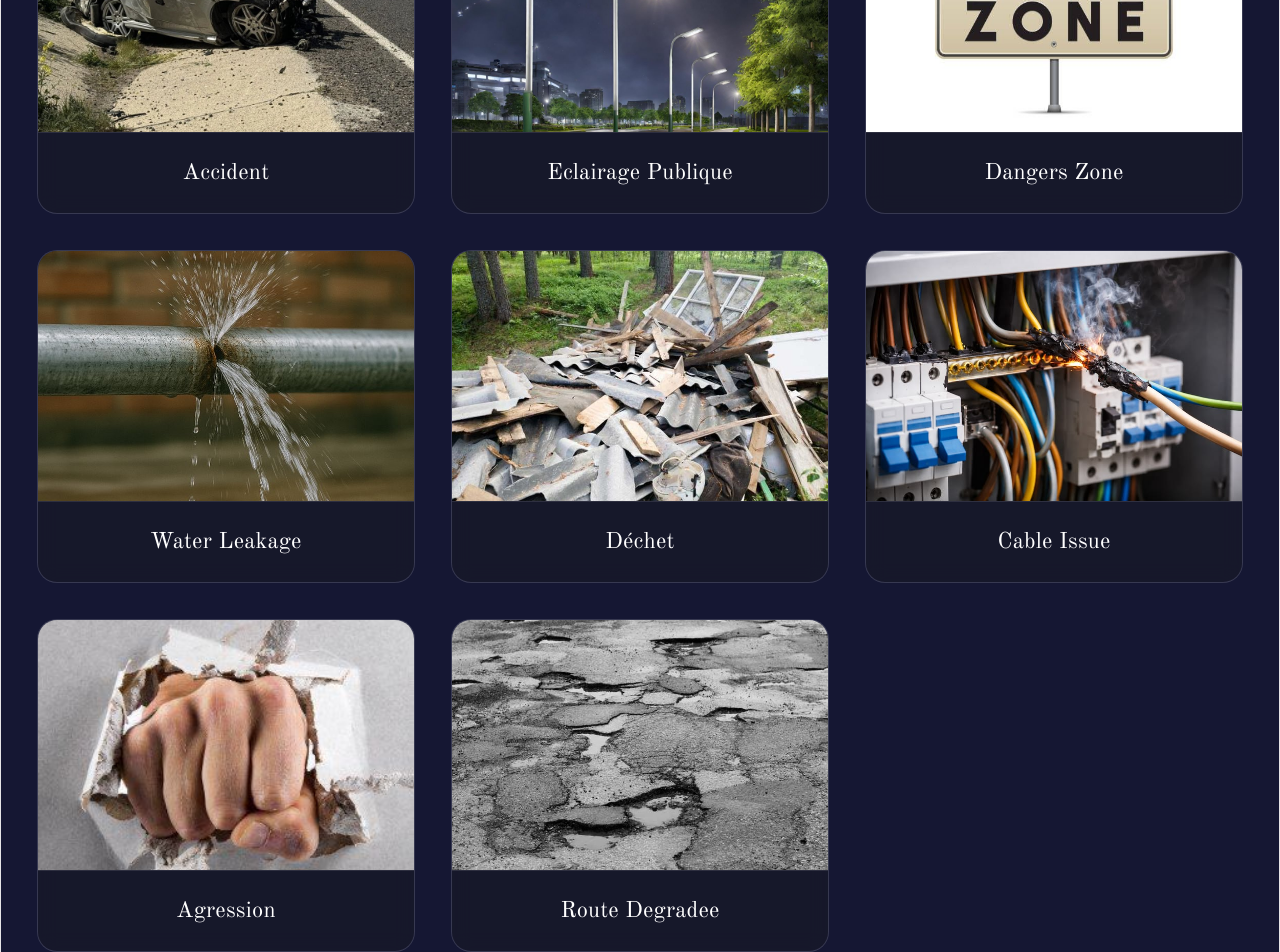
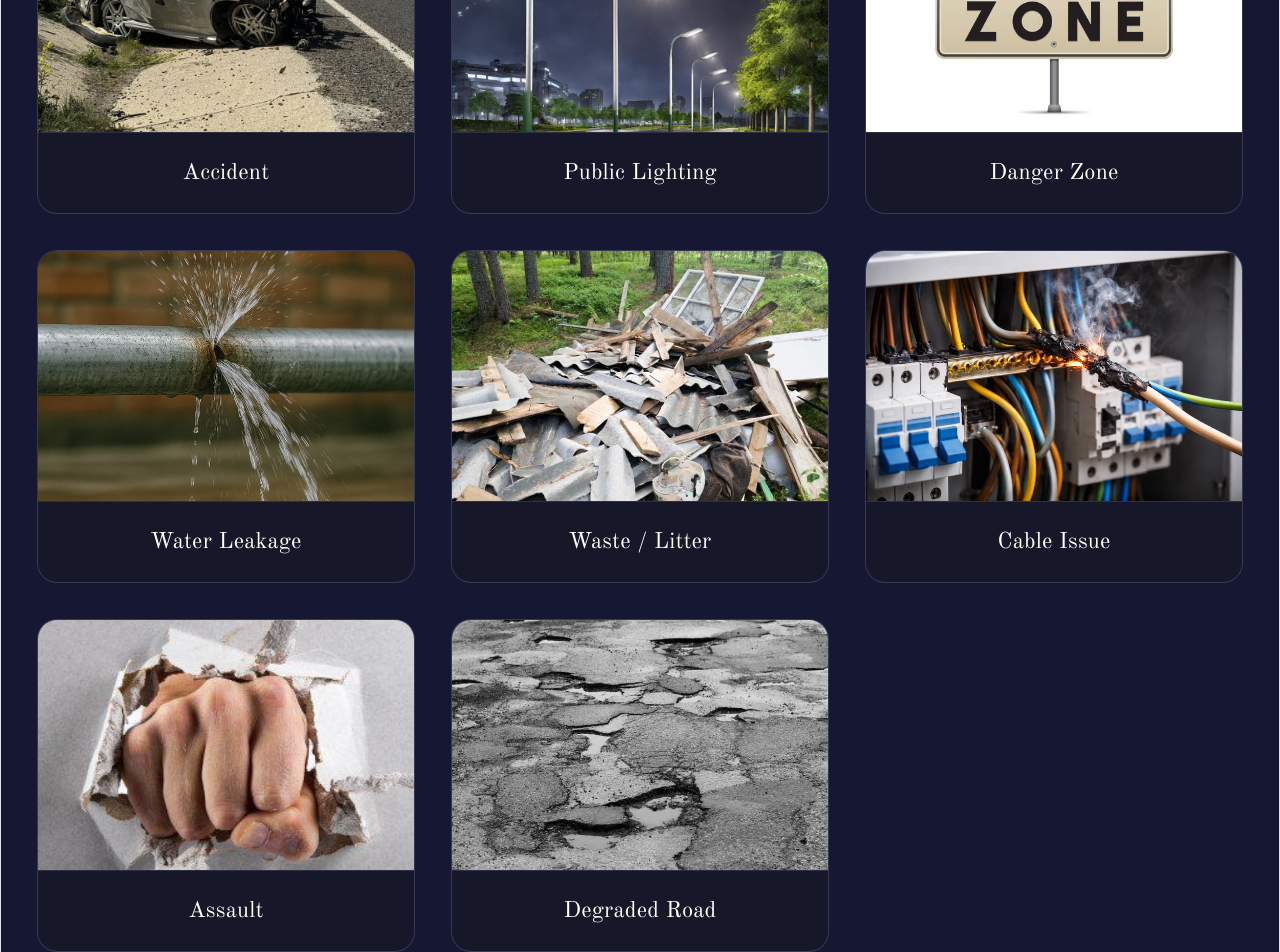
Before and after one commit to Mohammed-Zeghlache/Safe-City, a React (Vite) app: page / in a window 1280 px wide. Shown: the part 1900-2852 px from the top of the page. Built offline with nearby package versions, Linux system fonts and the light colour scheme.

Commit message:
Update Lading3.jsx

```diff
--- a/src/FTC_Project/Lading_Page/Lading3/Lading3.jsx
+++ b/src/FTC_Project/Lading_Page/Lading3/Lading3.jsx
@@ -25,13 +25,13 @@ const Landing3 = () => {
         </div>
 
         <div className="problem-card">
-          <img src={Eclairage2} alt="Eclairage publique" className="problem-image" />
-          <p className="problem-name">Eclairage publique</p>
+          <img src={Eclairage2} alt="Public lighting" className="problem-image" />
+          <p className="problem-name">Public lighting</p>
         </div>
 
         <div className="problem-card">
-          <img src={Danger} alt="Dangers zone" className="problem-image" />
-          <p className="problem-name">Dangers zone</p>
+          <img src={Danger} alt="Danger zone" className="problem-image" />
+          <p className="problem-name">Danger zone</p>
         </div>
 
         <div className="problem-card">
@@ -40,8 +40,8 @@ const Landing3 = () => {
         </div>
 
          <div className="problem-card">
-          <img src={Dechet} alt="déchet" className="problem-image" />
-          <p className="problem-name">déchet</p>
+          <img src={Dechet} alt="Waste / Litter" className="problem-image" />
+          <p className="problem-name">Waste / Litter</p>
         </div>
 
         <div className="problem-card">
@@ -50,13 +50,13 @@ const Landing3 = () => {
         </div>
 
         <div className="problem-card">
-          <img src={Agression} alt="agression" className="problem-image" />
-          <p className="problem-name">agression</p>
+          <img src={Agression} alt="Assault" className="problem-image" />
+          <p className="problem-name">Assault</p>
         </div>
 
          <div className="problem-card">
-          <img src={Route} alt="route" className="problem-image" />
-          <p className="problem-name">Route degradee</p>
+          <img src={Route} alt="Degraded road" className="problem-image" />
+          <p className="problem-name">Degraded road</p>
         </div>
 
 
```
